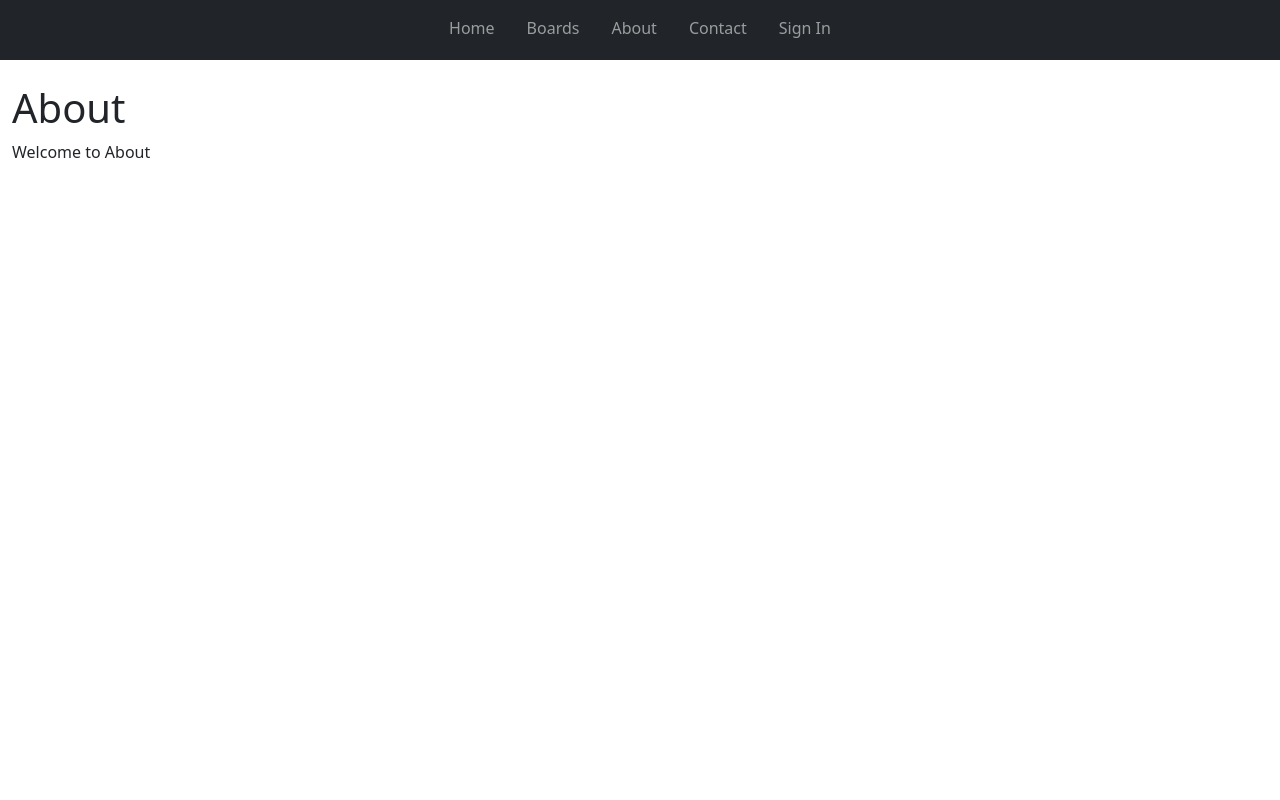
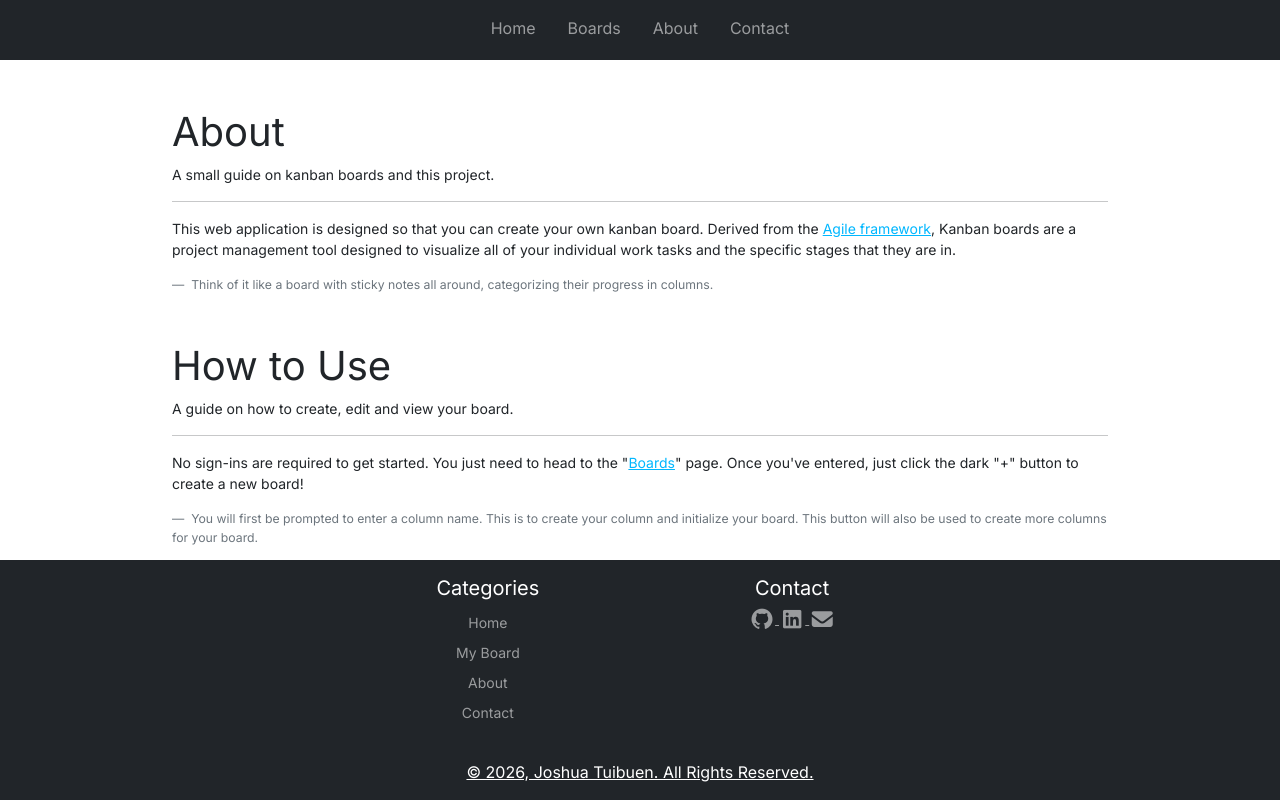
Before and after one commit to YourLocalStore/INFR3120_Assignment3_Kanban, a Node server app: page /about in a window 1280 px wide. Run offline with Node 20, Linux system fonts and the light colour scheme; some libraries are stand-ins or nearby versions.

Commit message:
Add some content to the about page, center content in landing page, use Inter font

```diff
--- a/Kanban/public/stylesheets/style.css
+++ b/Kanban/public/stylesheets/style.css
@@ -1,7 +1,40 @@
 body {
-  font: 14px "Lucida Grande", Helvetica, Arial, sans-serif;
+  font-family: "Inter";
+  font-size:14px;
 }
 
 a {
   color: #00B7FF;
 }
+
+/* This section is reserved for the header and footer sections of the page. */
+.navbar-brand img{
+  width:20rem;
+}
+
+.row .copyright a{
+  pointer-events: none;
+  color: white;
+}
+
+.social-col a{
+  color: #FFFFFF8C;  /* This is the default color used by the bootstrap navbar-dark for text. */
+  transition: 0.15s ease;
+}
+
+#bootstrap-overrides .social-col a:hover{
+  color:white;
+}
+
+#bootstrap-overrides .category-link, .test-col-link{
+  color: #FFFFFF8C;
+  transition: 0.15s ease;
+}
+
+#bootstrap-overrides .category-link:hover, .social-col:hover{
+  color:white
+}
+
+#bootstrap-overrides footer div .row a{
+  text-decoration: none;
+}
--- a/Kanban/routes/index.js
+++ b/Kanban/routes/index.js
@@ -16,9 +16,4 @@ router.get('/contactus', function(req, res, next) {
   res.render('pages/contact', { title: 'Contact Us' });
 });
 
-/* GET sign in page. */
-router.get('/signin', function(req, res, next) {
-  res.render('pages/signin', { title: 'Sign In' });
-});
-
 module.exports = router;
--- a/Kanban/routes/kanban_routes.js
+++ b/Kanban/routes/kanban_routes.js
@@ -211,7 +211,7 @@ router.get("/updatecolname/column/:colID", async(req, res, next) => {
 
         res.render("kanban/edit_colname", {
             title: "Update the Column Name",
-            colName: colToEdit.kanbanColName
+            colName: colToEdit.kanbanColumnName
         })
 
     } catch(err) {
--- a/Kanban/views/kanban/addnew.ejs
+++ b/Kanban/views/kanban/addnew.ejs
@@ -7,6 +7,8 @@
     <link rel='stylesheet' href='/bootstrap/dist/css/bootstrap.min.css' />
     <link rel="stylesheet" href="/fontawesome-free-7.3.1-web/css/fontawesome.min.css">
     <script src="/bootstrap/dist/js/bootstrap.min.js"></script>
+
+    <link href='https://fonts.googleapis.com/css?family=Inter' rel='stylesheet'>
   </head>
   <body>
     <div class="container-fluid">
--- a/Kanban/views/kanban/addtask.ejs
+++ b/Kanban/views/kanban/addtask.ejs
@@ -7,6 +7,8 @@
     <link rel='stylesheet' href='/bootstrap/dist/css/bootstrap.min.css' />
     <link rel="stylesheet" href="/fontawesome-free-7.3.1-web/css/fontawesome.min.css">
     <script src="/bootstrap/dist/js/bootstrap.min.js"></script>
+
+    <link href='https://fonts.googleapis.com/css?family=Inter' rel='stylesheet'>
 </head>
 <%- include ../partials/main_nav.ejs %>
 <body>
--- a/Kanban/views/kanban/edit.ejs
+++ b/Kanban/views/kanban/edit.ejs
@@ -7,6 +7,8 @@
     <link rel='stylesheet' href='/bootstrap/dist/css/bootstrap.min.css' />
     <link rel="stylesheet" href="/fontawesome-free-7.3.1-web/css/fontawesome.min.css">
     <script src="/bootstrap/dist/js/bootstrap.min.js"></script>
+
+    <link href='https://fonts.googleapis.com/css?family=Inter' rel='stylesheet'>
 </head>
 <%- include ../partials/main_nav.ejs %>
 <body>
--- a/Kanban/views/kanban/edit_colname.ejs
+++ b/Kanban/views/kanban/edit_colname.ejs
@@ -7,6 +7,8 @@
     <link rel='stylesheet' href='/bootstrap/dist/css/bootstrap.min.css' />
     <link rel="stylesheet" href="/fontawesome-free-7.3.1-web/css/fontawesome.min.css">
     <script src="/bootstrap/dist/js/bootstrap.min.js"></script>
+
+    <link href='https://fonts.googleapis.com/css?family=Inter' rel='stylesheet'>
 </head>
 <%- include ../partials/main_nav.ejs %>
 <body>
@@ -17,7 +19,7 @@
 
                 <form class="form" method="post">
                     <div class="form-group">
-                        <label for="colNameTextField">Task Name</label>
+                        <label for="colNameTextField">Column Name</label>
                         <input type="text"
                                 class="form-control mt-2" id="colNameTextField"
                                 placeholder="Enter the column name..."
--- a/Kanban/views/pages/about.ejs
+++ b/Kanban/views/pages/about.ejs
@@ -1,24 +1,73 @@
 <!DOCTYPE html>
 <html>
   <head>
-    <title><%= title %></title>
     <link rel="icon" type="image/svg+xml" href="/images/logo.svg" />
     <link rel='stylesheet' href='/stylesheets/style.css' />
     <link rel='stylesheet' href='/bootstrap/dist/css/bootstrap.min.css' />
     <link rel="stylesheet" href="/fontawesome-free-7.3.1-web/css/all.css">
     <script src="/bootstrap/dist/js/bootstrap.min.js"></script>
+
+    <link href='https://fonts.googleapis.com/css?family=Inter' rel='stylesheet'>
   </head>
+    <body>
+    <%- include("../partials/main_nav.ejs") %>
+      <!--
+        Describe a container here to contain all the content used for the page.
+        Center it from both sides, and limit the width to 75% (w-75)
 
-  <%- include ../partials/main_nav.ejs %>
-  <body>
-    <div class="container-fluid">
-      <div class="row">
-        <div class="col-12 mx-auto mt-4">
-          <h1><%= title %></h1>
-          <p>Welcome to <%= title %></p>
-        </div>
+        An article tag is used to hold the specific subject being talked about
+        in this page.
+      -->
+      <div class="container-fluid mt-4 mx-auto w-75">
+        <section>
+
+          <article>
+            <h1 class="mt-5"><%= title %></h1>
+            <p>A small guide on kanban boards and this project.</p>
+            <hr> <!-- This is used as a horizontal separator between content. -->
+
+            <p>
+              This web application is designed so that you can create your own kanban board.
+              Derived from the <a href="https://www.pmi.org/disciplined-agile/agile/whatisagile">Agile framework</a>,
+              Kanban boards are a project management tool designed to visualize all of your individual work tasks
+              and the specific stages that they are in.
+
+              <figure>
+                <figcaption class="blockquote-footer mt-3">
+                  Think of it like a board with sticky notes all around, categorizing their progress in columns.
+                </figcaption>
+              </figure>
+
+          </article>
+
+          <article>
+            <h1 class="mt-5">How to Use</h1>
+            <p>A guide on how to create, edit and view your board.</p>
+            <hr> <!-- This is used as a horizontal separator between content. -->
+
+            <p>
+              No sign-ins are required to get started. You just need to head to the "<a href="/boards">Boards</a>" page.
+              Once you've entered, just click the dark "+" button to create a new board!
+
+              <figure>
+                <figcaption class="blockquote-footer mt-3">
+                  You will first be prompted to enter a column name. This is to create your column and initialize your board.
+                  This button will also be used to create more columns for your board.
+                </figcaption>
+              </figure>
+
+              Congratulations! You've made your first column for your kanban board. You'll be greeted by a few extra buttons,
+              which will be listed down below:
+
+
+            </p>
+
+          </article>
+
+        </section>
       </div>
-    </div>
-  </body>
-  <%- include ../partials/footer.ejs %>
+
+    <%- include("../partials/footer.ejs") %>
+    </body>
+
 </html>
--- a/Kanban/views/pages/contact.ejs
+++ b/Kanban/views/pages/contact.ejs
@@ -7,6 +7,8 @@
     <link rel='stylesheet' href='/bootstrap/dist/css/bootstrap.min.css' />
     <link rel="stylesheet" href="/fontawesome-free-7.3.1-web/css/all.css">
     <script src="/bootstrap/dist/js/bootstrap.min.js"></script>
+
+    <link href='https://fonts.googleapis.com/css?family=Inter' rel='stylesheet'>
   </head>
 
   <%- include ../partials/main_nav.ejs %>
--- a/Kanban/views/partials/footer.ejs
+++ b/Kanban/views/partials/footer.ejs
@@ -0,0 +1,73 @@
+<head>
+  <title>
+    <%= title %>
+  </title>
+  <link rel='stylesheet' href='/bootstrap/dist/css/bootstrap.min.css' />
+  <link rel="stylesheet" href="/fontawesome-free-7.3.1-web/css/all.css">
+  <link rel='stylesheet' href='/stylesheets/style.css' />
+</head>
+
+<body id="bootstrap-overrides">
+  <nav class="navbar fixed-bottom bg-dark text-white py-3">
+    <div class="container-fluid">
+      <div class="row justify-content-center mx-auto">
+
+        <div class="col-6 pb-3 text-center text-md-center">
+          <h5>Categories</h5>
+
+          <ul class="navbar-nav lh-1">
+
+            <!-- nav-item for Home Page -->
+            <li class="nav-item">
+              <a class="nav-link category-link" href="/">Home</a>
+            </li>
+
+            <!-- nav-item for About Page -->
+            <li class="nav-item">
+              <a class="nav-link category-link" href="/boards">My Board</a>
+            </li>
+
+            <!-- nav-item for Project Page -->
+            <li class="nav-item">
+              <a class="nav-link category-link" href="/about">About</a>
+            </li>
+
+            <!-- nav-item for Contact Page -->
+            <li class="nav-item">
+              <a class="nav-link category-link" href="/contactus">Contact</a>
+            </li>
+          </ul>
+        </div>
+
+
+        <div class="col-6 text-center">
+          <h5>Contact</h5>
+
+          <div class="social-col">
+            <a href="https://github.com/YourLocalStore">
+              <i class="fa-brands fa-github fa-xl"></i>
+            </a>
+
+            <a href="https://ca.linkedin.com/in/joshua-tuibuen-436338351">
+              <i class="fa-brands fa-linkedin fa-xl"></i>
+            </a>
+
+            <a href="mailto:joshua.tuibuen@ontariotechu.net">
+              <i class="fa-solid fa-envelope fa-xl"></i>
+            </a>
+
+          </div>
+        </div>
+
+        <div class="col-12 text-center pt-3">
+          <div class="copyright">
+            <a class="fs-6" href="#">
+              &copy; 2026, Joshua Tuibuen. All Rights Reserved.
+            </a>
+          </div>
+        </div>
+
+      </div>
+    </div>
+  </footer>
+</body>
--- a/Kanban/views/partials/main_nav.ejs
+++ b/Kanban/views/partials/main_nav.ejs
@@ -16,9 +16,6 @@
                 <a class="nav-link" href="/contactus">Contact</a>
             </li>
 
-            <li class="nav-item">
-                <a class="nav-link" href="/signin">Sign In</a>
-            </li>
         </ul>
     </div>
 </nav>
```
Also changed, not shown: Kanban/views/kanban/boards.ejs (+6 -4 lines), Kanban/views/pages/index.ejs (+9 -6 lines), Kanban/views/pages/signin.ejs (deleted, +0 -24 lines).
